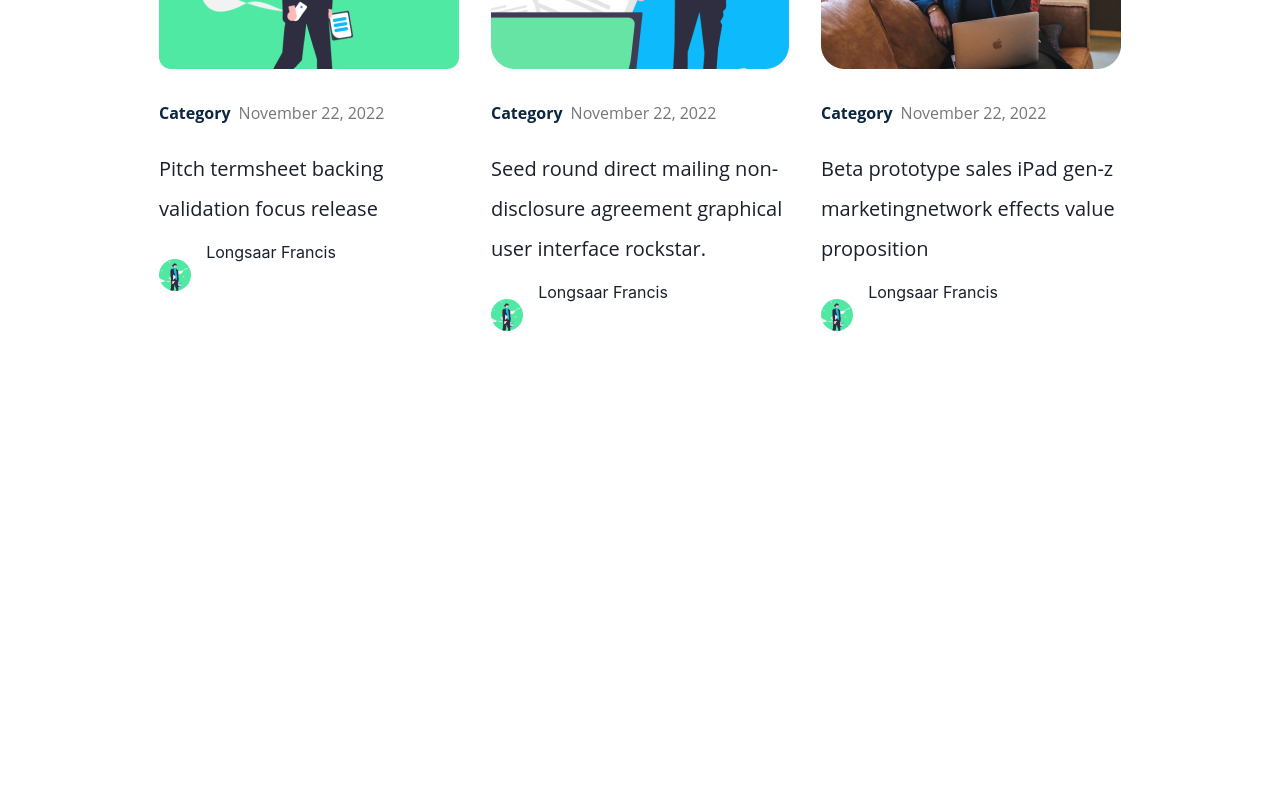
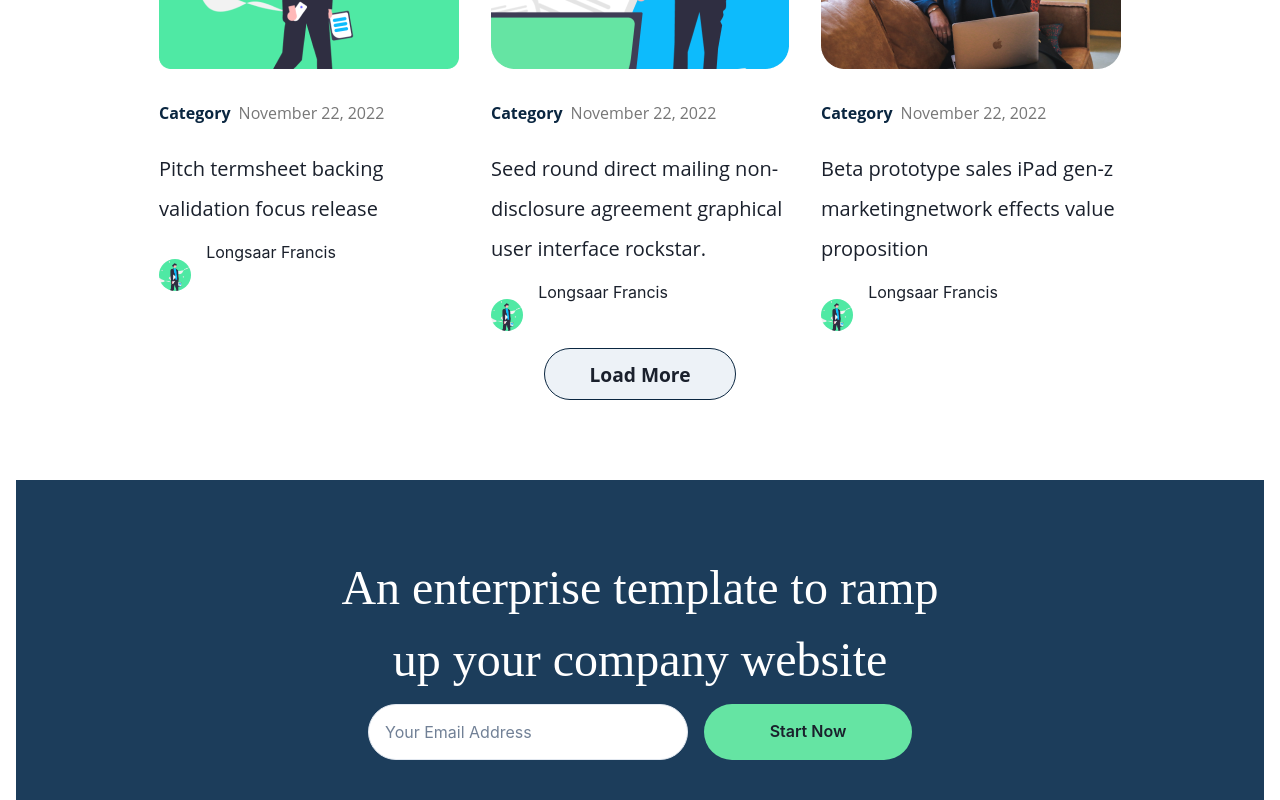
Before and after one commit to jahrulezfrancis/Digital-Marketing-Website-front-end-, a React (Create React App) app: page / in a window 1280 px wide. Shown: the part 4713-5513 px from the top of the page. Before the commit the page ends 5213 px from the top, so only its background shows below. Built offline with nearby package versions, Linux system fonts and the light colour scheme.

Commit message:
added section for news letter

```diff
--- a/src/Components/Pages/Blog.jsx
+++ b/src/Components/Pages/Blog.jsx
@@ -1,5 +1,5 @@
 import React from 'react';
-import { Box, VStack, Text, Heading, HStack, Image, Flex, Avatar, Stack } from '@chakra-ui/react';
+import { Box, VStack, Text, Heading, HStack, Image, Flex, Avatar, Stack, Button, Input } from '@chakra-ui/react';
 import FirstOne from "../../Images/Job-seeker.png"
 import SecondOne from "../../Images/pers-near-trash.png"
 import ThirdOne from "../../Images/woman-on-couch.png"
@@ -7,7 +7,7 @@ import ThirdOne from "../../Images/woman-on-couch.png"
 
 const PostTemplate = (props) => {
     return (
-        <Box  h='40em'>
+        <Box h='30em'>
             <Image src={props.image} />
             <VStack align='start'>
                 <HStack align='start' pt='2em' pb='1em'>
@@ -29,9 +29,27 @@ const PostTemplate = (props) => {
 }
 
 
+export const NewsLetter = () => {
+    return (
+        <Box width='100%' height='20em' bgColor='#1C3D5B' mt='5em'>
+            <VStack>
+                <Text mt='1.5em' textAlign='center' color='white' fontSize='3em' lineHeight='1.5em' fontFamily='Manrope'>
+                    An enterprise template to ramp <br />
+                    up your company website
+                </Text>
+                <HStack gap={4}>
+                    <Input placeholder='Your Email Address' h='3.5em' width='20em' borderRadius='3.5em' bgColor='#ffffff' />
+                    <Button width='13em' p='1.3em' h='3.5em' borderRadius='3.5em' bgColor='#65E4A3'>Start Now</Button>
+                </HStack>
+            </VStack>
+        </Box>
+    )
+}
+
+
 export function BlogSection() {
     return (
-        <Box w="100%" h='30em'>
+        <Box w="100%" h='27em'>
             <Stack align='center'>
                 <VStack pt='8em'>
                     <Text fontFamily='Open Sans' fontSize='1.25em'>Our Blog</Text>
@@ -65,7 +83,12 @@ export function BlogSection() {
                         </Text>}
                     />
                 </HStack>
+                <Button fontFamily='Open Sans' borderRadius='3em' border='solid 1px #0A2640' p='1.3em'
+                    width='10em' fontSize='1.2em' fontWeight='700'>
+                    Load More
+                </Button>
             </Stack>
+            <NewsLetter />
         </Box>
     )
 }
```
